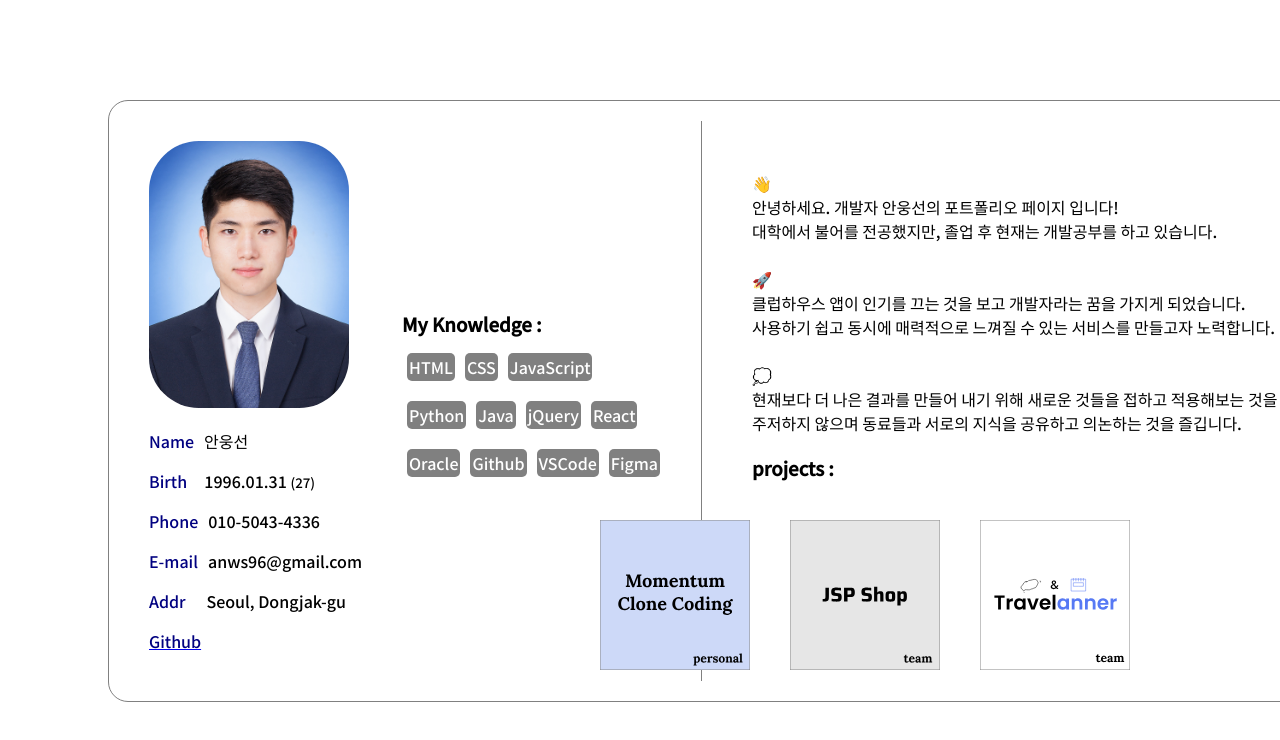
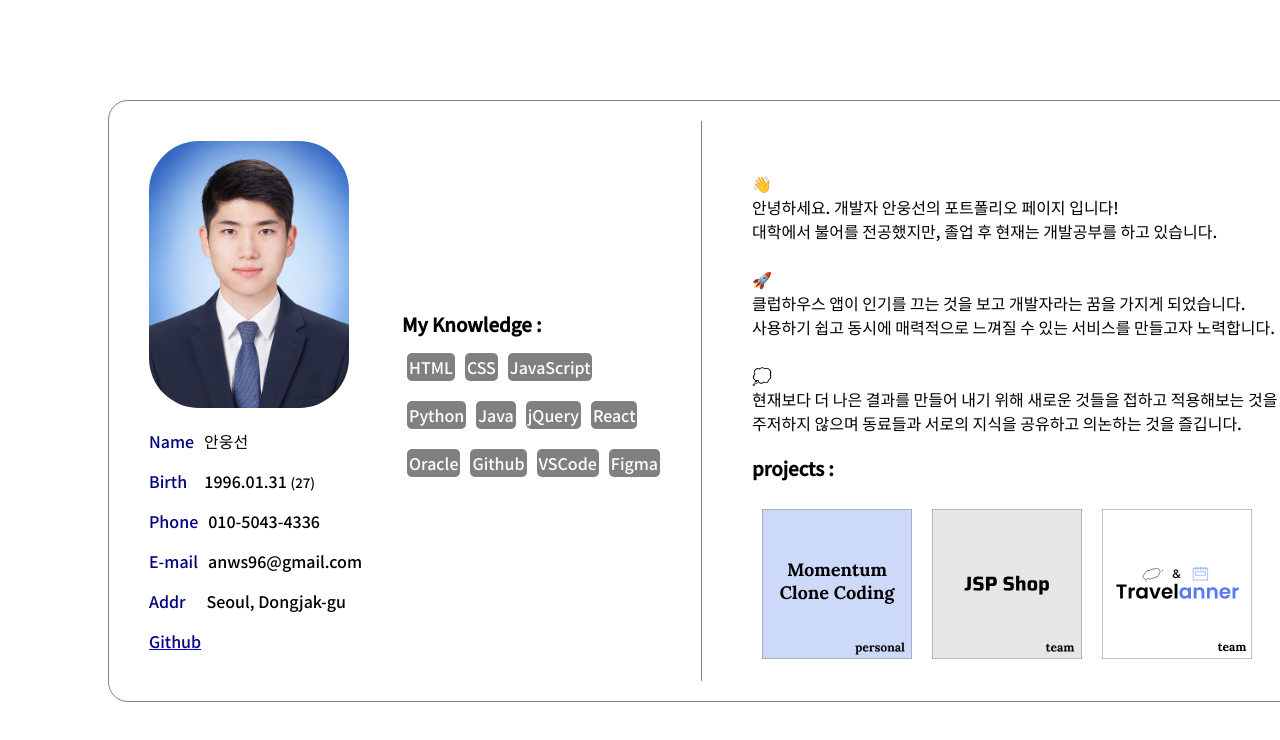
Before and after one commit to Daephiho/folio, a plain HTML site: page index.html in a window 1280 px wide. Shown: the top 740 px of the page. Drawn offline with Linux system fonts and the light colour scheme.

Commit message:
Update style.css

```diff
--- a/css/style.css
+++ b/css/style.css
@@ -52,22 +52,14 @@
             padding: 50px 10px 20px 15px;
         }
 
-        #btn1 {
-            position: absolute;
-            top: 520px;
-            right: 380px;
+        #btn1, #btn2, #btn3 {
+            float: left;
+            width: 150px;
+            margin: 10px;
         }
 
-        #btn2 {
-            position: absolute;
-            top: 520px;
-            right: 190px;
-        }
-
-        #btn3 {
-            position: absolute;
-            top: 520px;
-            right: 0px;
+        #btn1 img, #btn2 img, #btn3 img {
+            width: 150px;
         }
 
         #btn1:hover img, #btn2:hover img, #btn3:hover img  {
```
